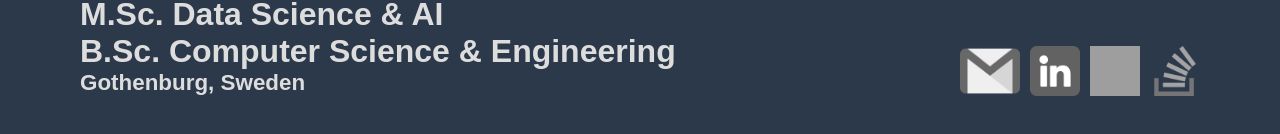
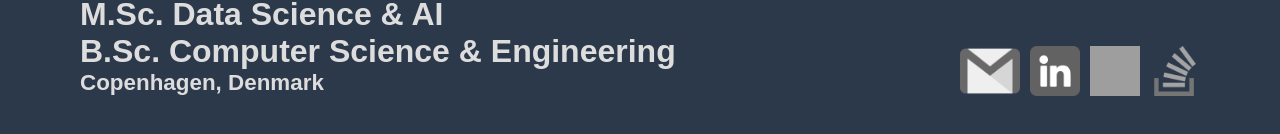
Before and after one commit to nermin99/nermin.skenderovic.se, a Next.js app: page / in a window 1280 px wide. Shown: the part 626-760 px from the top of the page. Built offline with nearby package versions, Linux system fonts and the light colour scheme; grey boxes are pictures that could not be loaded; a web font is replaced by a local one.

Commit message:
Update location

```diff
--- a/pages/index.tsx
+++ b/pages/index.tsx
@@ -53,7 +53,7 @@ const Home: NextPage = () => {
           <h1 title="Ninja">Nermin Skenderovic</h1>
           <h2>M.Sc. Data Science & AI</h2>
           <h2>B.Sc. Computer Science & Engineering</h2>
-          <h3>Gothenburg, Sweden</h3>
+          <h3>Copenhagen, Denmark</h3>
         </div>
 
         <div className={styles.social_links}>
```
